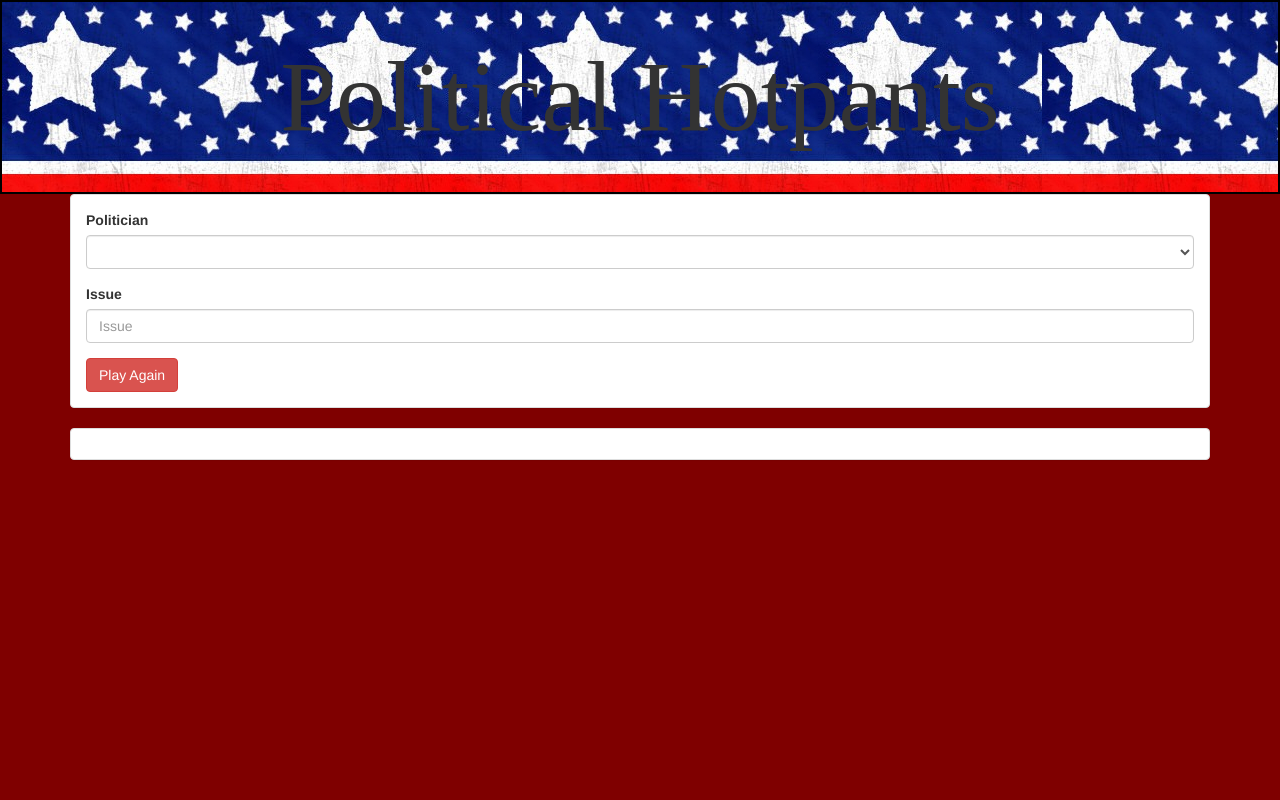
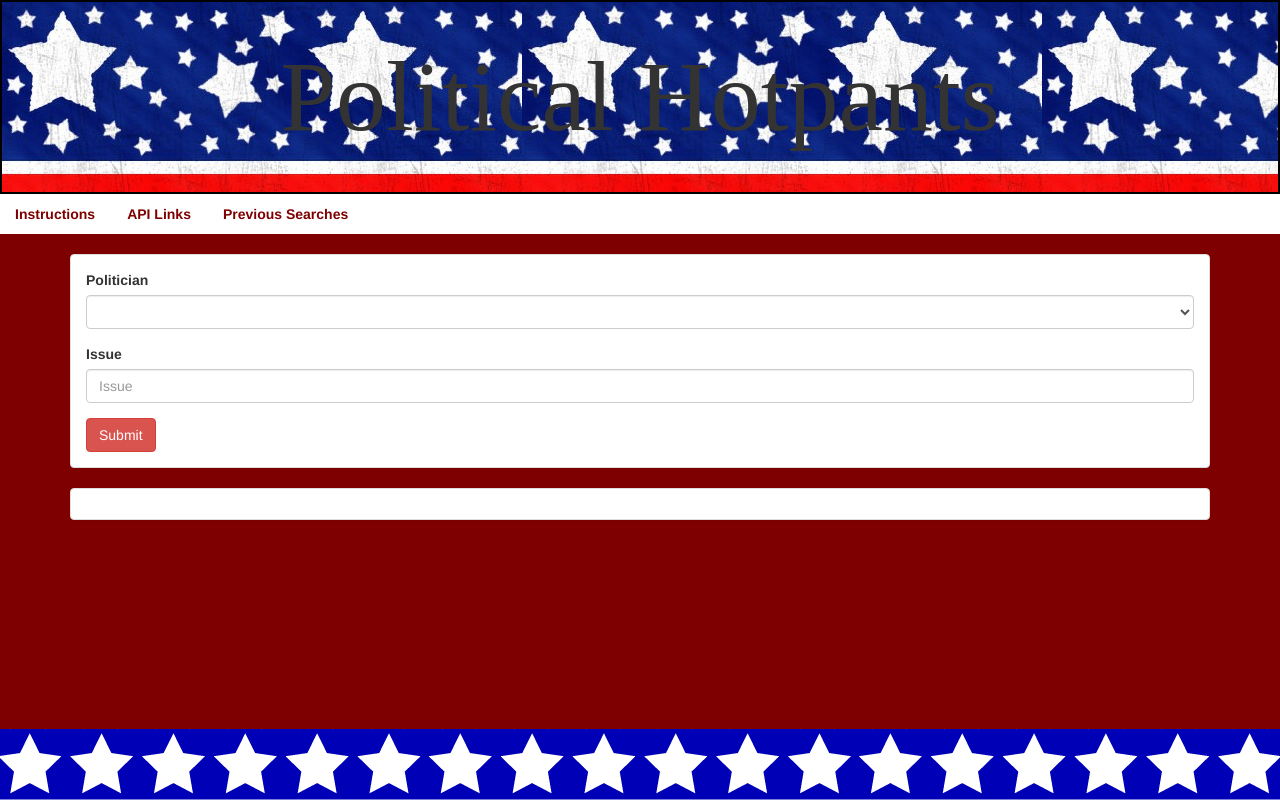
Before and after one commit to josiepizzo/HotPants, a PHP site: page /index.html in a window 1280 px wide. Run offline with PHP 8.4, Linux system fonts and the light colour scheme; some web fonts are replaced.

Commit message:
Added top navbar

```diff
--- a/assets/css/style.css
+++ b/assets/css/style.css
@@ -10,9 +10,25 @@ h1 {
 
 body{
 	background-color: #7f0000;
+	padding-bottom: 70px;
 }
 
 div.background {
   background: url(stars-and-stripes.jpeg) repeat;
   border: 2px solid black;
 }
+
+.navbar-fixed-bottom{
+  background-image: url("stars1.jpeg");
+  background-repeat: repeat-x;
+}
+
+#topNav{
+	background-color: white;
+	margin-bottom: 20px;
+}
+
+.topNavLi{
+	color: #7f0000;
+	font-weight: bold;
+}
--- a/index.html
+++ b/index.html
@@ -7,20 +7,20 @@
 	<link rel="stylesheet" type="text/css" href="assets/css/reset.css">
 	<link rel="stylesheet" type="text/css" href="assets/css/style.css">
 
-
-
-
-
-
 	<title>Political Hotpants</title>
 </head>
 
 <body>
 
 	<div class="background">
+ 		<h1 class="font-effect-fire-animation">Political Hotpants</h1>
+    </div>
 
-    	<h1 class="font-effect-fire-animation">Political Hotpants</h1>
-    </div>
+	    <ul class="nav nav-pills" id="topNav">
+		  <li role="presentation"><a class="topNavLi" href="#">Instructions</a></li>
+		  <li role="presentation"><a class="topNavLi" href="#">API Links</a></li>
+		  <li role="presentation"><a class="topNavLi" href="#">Previous Searches</a></li>
+		</ul>
 
 	<div class="container">
 
@@ -59,7 +59,7 @@
 		    				<input type="text" class="form-control" id="" placeholder="Issue">
 		  			</div>
 
-	  			<button type="submit" class="btn btn-danger">Play Again</button>
+	  			<button type="submit" class="btn btn-danger">Submit</button>
 
 				</div>
 	  			</div>
@@ -81,8 +81,9 @@
   	</div>
 
 	</div>
+
 			<nav class="navbar-fixed-bottom">
-
+				<img src="assets/images/stars1.jpeg">
 
 			</nav>
 
```
Also changed, not shown: assets/css/stars1.jpeg (added), assets/images/star-image.jpg (deleted), assets/images/stars1.jpeg (added).
